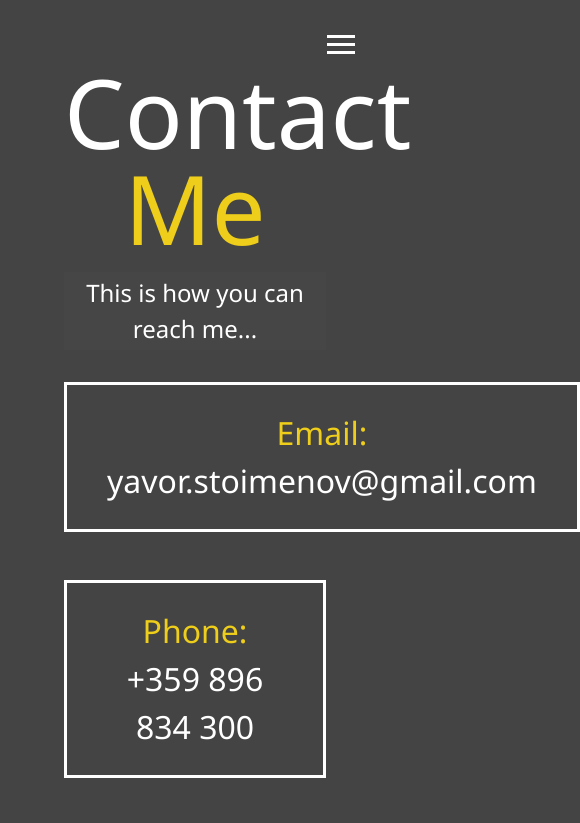
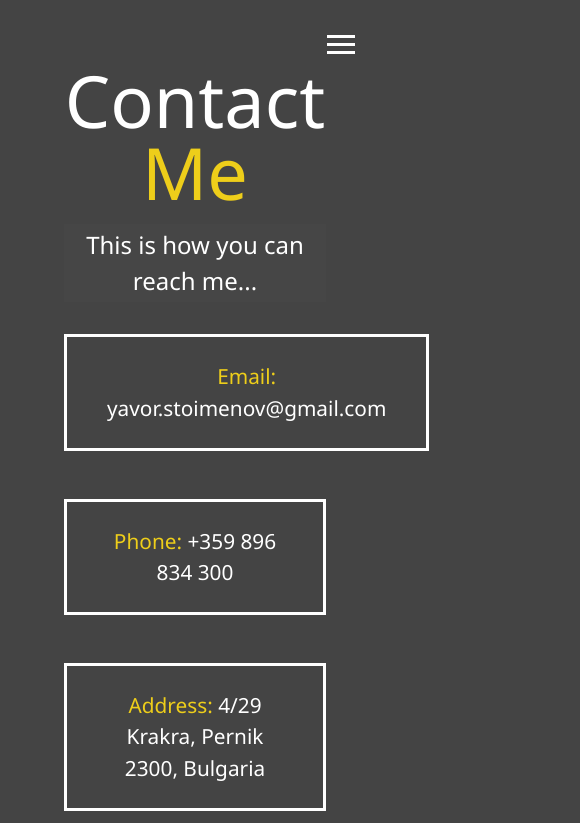
Before and after one commit to egasimuse/portfolio, a website: page dist/contact.html in a window 390 px wide. Shown: the top 823 px of the page, 580 px wide, since content can reach past the window. Drawn offline with Linux system fonts and the light colour scheme.

Commit message:
Edit Responsive on contact.html for small smartphones

```diff
--- a/scss/_mobile.scss
+++ b/scss/_mobile.scss
@@ -76,4 +76,12 @@
     .projects {
         grid-template-columns: repeat(1, 1fr);
     }
+
+    .boxes div{
+        font-size: 1.3rem;
+    }
+
+    .lg-heading.contact {
+        font-size: 4.5rem;
+    }
 }
```
Also changed, not shown: dist/contact.html, dist/css/main.css.
